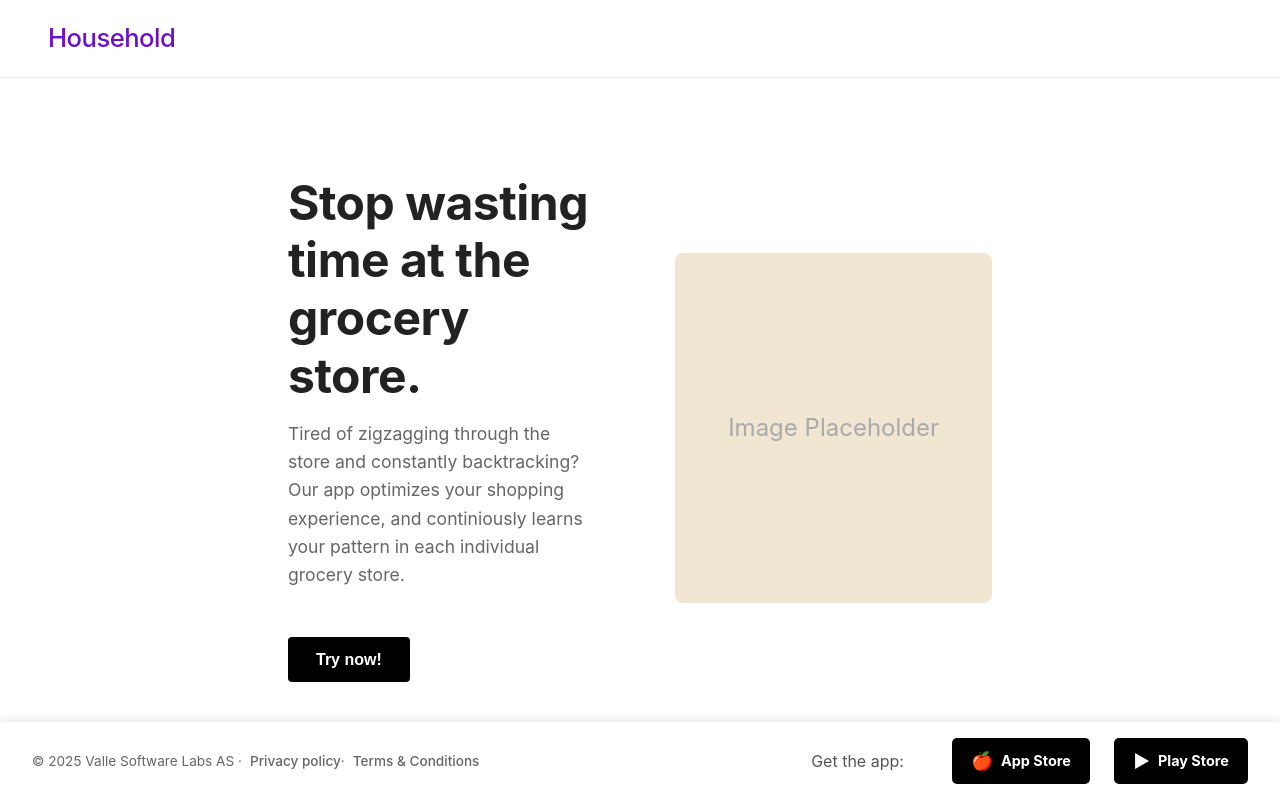
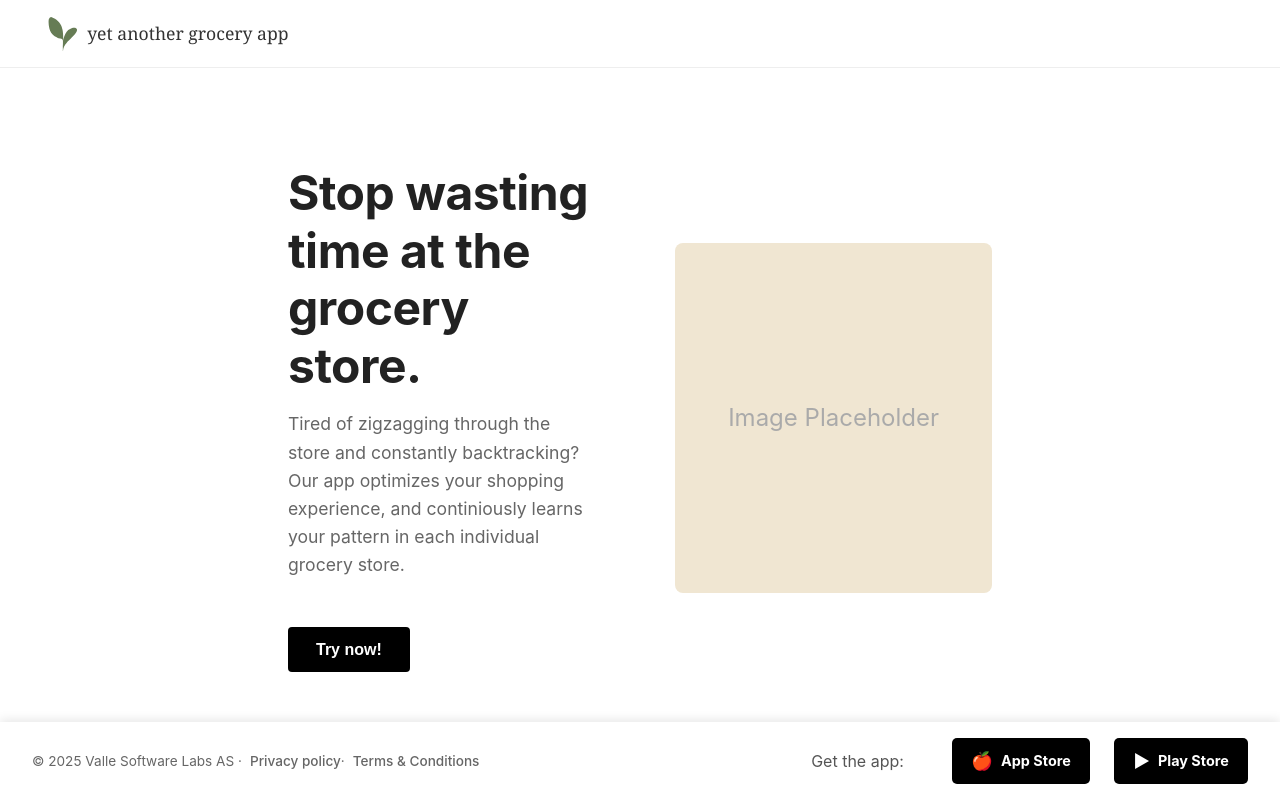
Before and after one commit to vallesoftwarelabs/household-web, a Gatsby site in the folder hh-web/: page / in a window 1280 px wide. Shown: the top 797 px of the page. Built offline with nearby package versions, Linux system fonts and the light colour scheme; Gatsby itself is replaced by a stand-in of ours.

Commit message:
Logo in header

```diff
--- a/hh-web/src/components/header.js
+++ b/hh-web/src/components/header.js
@@ -1,13 +1,14 @@
 import React from 'react';
 import styled from 'styled-components';
 import { Link } from 'gatsby';
+import logoImage from '../images/logo.svg'; // Import the logo image
 
 // Removing the Button component since we won't use it
 
 const HeaderWrapper = styled.header`
   display: flex;
   justify-content: flex-start; // Changed to left alignment
-  align-items: center;
+  align-content: center;
   padding: 1rem 3rem;
   background-color: #fff;
   color: #333;
@@ -19,28 +20,36 @@ const HeaderWrapper = styled.header`
 `;
 
 const Logo = styled.div`
-  font-weight: bold;
-  font-size: 1.6rem; // Slightly larger
-  color: #6a11cb;
-  font-family: 'Poppins', 'Montserrat', -apple-system, BlinkMacSystemFont, 'Segoe UI', Roboto, sans-serif; // Nicer font stack
-  letter-spacing: -0.02em; // Tighter letter spacing for modern look
+  display: flex; /* Align items horizontally */
+  align-content: center; /* Vertically center items */
 
-  /* Style the link within the logo */
   a {
-    color: inherit;
+    /* Inherit color or set explicitly if needed */
+    color: #333;
     text-decoration: none;
-    display: inline-block; // Better for padding/margin
-    padding: 0.2rem 0; // Slight padding for better touch target
-    position: relative; // For potential hover effects
+    display: flex; /* Make link also a flex container */
+    align-items: center; /* Align items within the link */
+    font-family: 'Georgia', serif; // Keep the font for the text
+    font-size: 1.1rem; // Adjust text size if needed
 
     &:hover {
-      opacity: 0.9; // Subtle hover effect
+      opacity: 0.9;
+    }
+
+    /* Styles for the text span inside the link */
+    span {
+      line-height: 1;
+      display: inline-block;
     }
   }
+`;
 
-  @media (max-width: 768px) {
-    font-size: 1.4rem;
-  }
+// Styled component for the image
+const LogoImage = styled.img`
+  height: 35px; /* Adjust height as needed */
+  margin-right: 10px; /* Space between logo and text */
+  border-radius: 6px; /* Rounded corners */
+  margin-bottom: 0 !important; /* Override potential global margin */
 `;
 
 // Removing NavLinks and ActionButtons components
@@ -48,8 +57,13 @@ const Logo = styled.div`
 const Header = () => {
   return (
     <HeaderWrapper>
+      {/* Restored Logo wrapper */}
       <Logo>
-        <Link to="/">Household</Link>
+        {/* Restored correct Link structure */}
+        <Link to="/">
+          <LogoImage src={logoImage} alt="Grocery App Logo" />
+          <span>yet another grocery app</span> {/* Keep text in a span */}
+        </Link>
       </Logo>
       {/* Navigation links and Start Shopping button removed */}
     </HeaderWrapper>
```
Also changed, not shown: hh-web/src/images/logo.svg (added).
